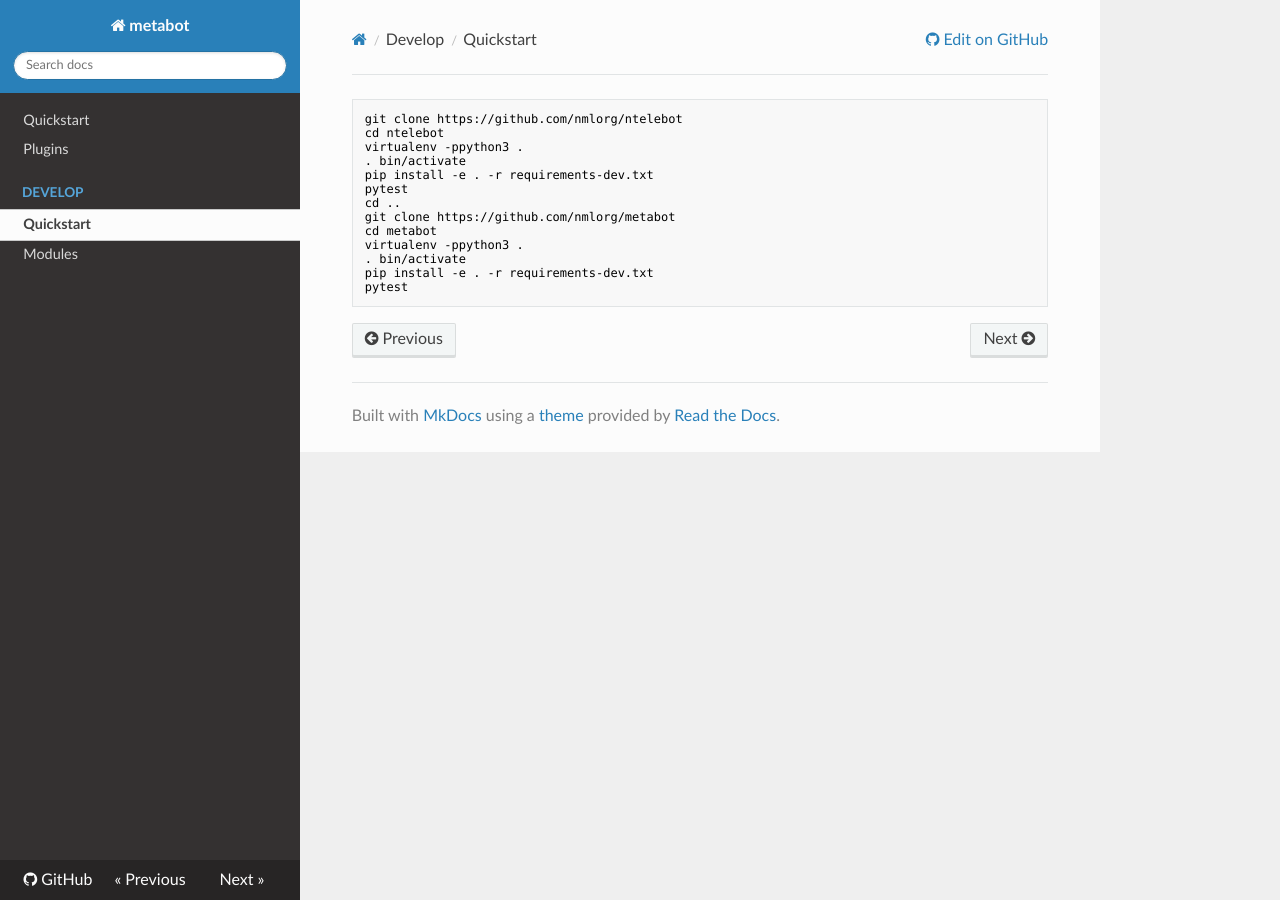
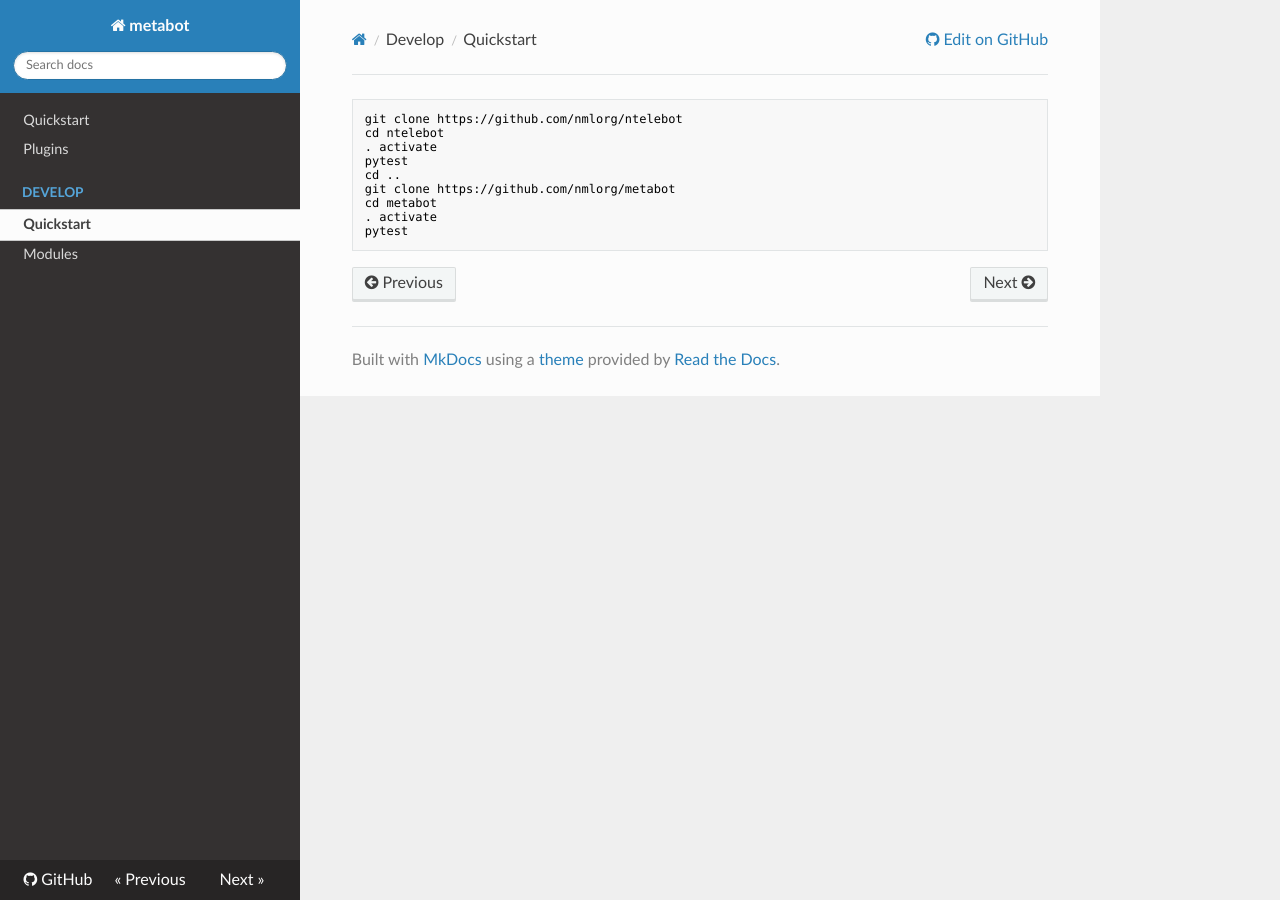
Before and after one commit to nmlorg/metabot, an MkDocs documentation site: the page built from docs/develop/index.md, in a window 1280 px wide. Built offline with MkDocs 1.6.1, drawn with Linux system fonts in a browser that asks for light colours; nearby versions of some CDN libraries.

Commit message:
Move requirements-dev.txt into pyproject.toml.
  pip install -r requirements-dev.txt

is now:

  pip install .[dev]

````diff
--- a/docs/develop/index.md
+++ b/docs/develop/index.md
@@ -3,15 +3,11 @@ title: Quickstart
 ```shell
 git clone https://github.com/nmlorg/ntelebot
 cd ntelebot
-virtualenv -ppython3 .
-. bin/activate
-pip install -e . -r requirements-dev.txt
+. activate
 pytest
 cd ..
 git clone https://github.com/nmlorg/metabot
 cd metabot
-virtualenv -ppython3 .
-. bin/activate
-pip install -e . -r requirements-dev.txt
+. activate
 pytest
 ```
--- a/requirements-dev.txt
+++ /dev/null
@@ -1,4 +0,0 @@
-pylint
-pytest-cov
-pytest
-requests-mock
````
Also changed, not shown: pyproject.toml (+8 -0 lines), 3 other files.
